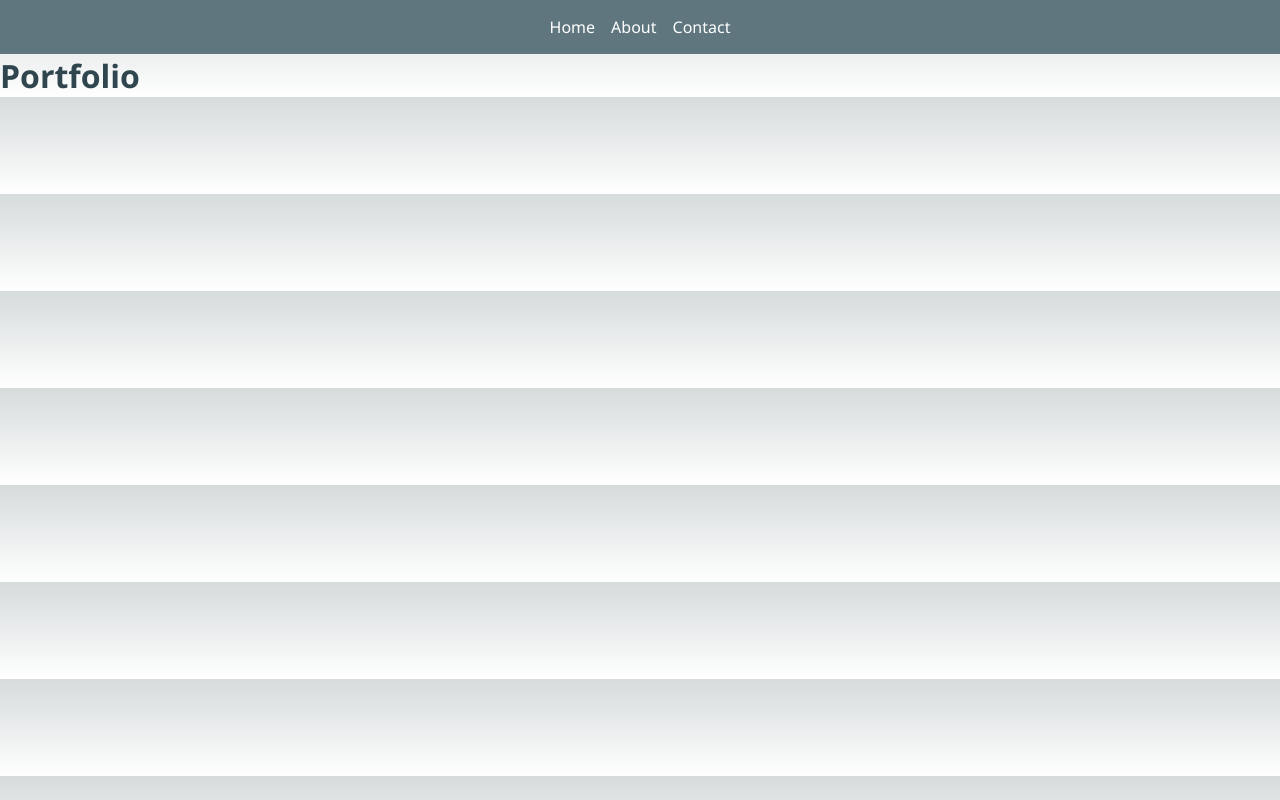
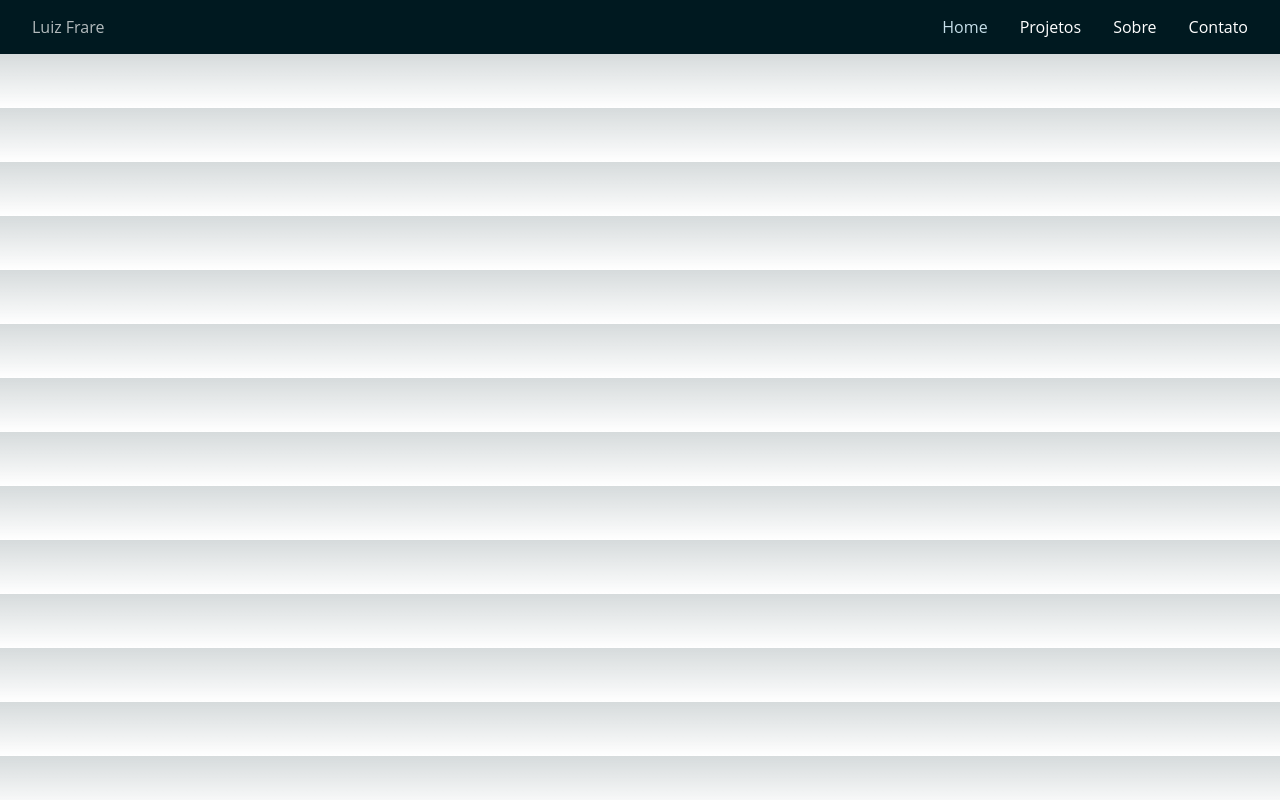
Before and after one commit to LuizFrare/luiz-portfolio, a Next.js app: page / in a window 1280 px wide. Built offline with nearby package versions, Linux system fonts and the light colour scheme.

Commit message:
feat: create menu icon

```diff
--- /dev/null
+++ b/src/app/Components/HamburguerIcon/index.tsx
@@ -0,0 +1,35 @@
+"use client";
+
+import React, { useState } from "react";
+import { Icon, MenuIcon } from "./styles";
+
+const MenuButton: React.FC = () => {
+  const [isMenuOpen, setIsMenuOpen] = useState(false);
+
+  const handleClick = () => {
+    setIsMenuOpen((prevState) => !prevState);
+  };
+
+  return (
+    <MenuIcon
+      className={`menu ${isMenuOpen ? "opened" : ""}`}
+      onClick={handleClick}
+      aria-label="Main Menu"
+      aria-expanded={isMenuOpen}
+    >
+      <Icon width="100" height="100" viewBox="0 0 100 100">
+        <path
+          className="line line1"
+          d="M 20,29.000046 H 80.000231 C 80.000231,29.000046 94.498839,28.817352 94.532987,66.711331 94.543142,77.980673 90.966081,81.670246 85.259173,81.668997 79.552261,81.667751 75.000211,74.999942 75.000211,74.999942 L 25.000021,25.000058"
+        />
+        <path className="line line2" d="M 20,50 H 80" />
+        <path
+          className="line line3"
+          d="M 20,70.999954 H 80.000231 C 80.000231,70.999954 94.498839,71.182648 94.532987,33.288669 94.543142,22.019327 90.966081,18.329754 85.259173,18.331003 79.552261,18.332249 75.000211,25.000058 75.000211,25.000058 L 25.000021,74.999942"
+        />
+      </Icon>
+    </MenuIcon>
+  );
+};
+
+export default MenuButton;
--- /dev/null
+++ b/src/app/Components/HamburguerIcon/styles.ts
@@ -0,0 +1,57 @@
+import styled from "styled-components";
+
+export const MenuIcon = styled.button`
+  display: none;
+  background-color: transparent;
+  border: none;
+  flex-direction: column;
+  justify-content: space-between;
+  width: 1.5625rem;
+  height: 1.25rem;
+  cursor: pointer;
+
+  @media (max-width: 768px) {
+    display: flex;
+    width: 3rem;
+    height: 3rem;
+  }
+`;
+
+export const Icon = styled.svg`
+  width: 100%;
+  height: 100%;
+  .line {
+    fill: none;
+    stroke: var(--white);
+    stroke-width: 6;
+    transition: stroke-dasharray 600ms cubic-bezier(0.4, 0, 0.2, 1),
+      stroke-dashoffset 600ms cubic-bezier(0.4, 0, 0.2, 1);
+  }
+  .line1 {
+    stroke-dasharray: 60 207;
+    stroke-width: 6;
+  }
+  .line2 {
+    stroke-dasharray: 60 60;
+    stroke-width: 6;
+  }
+  .line3 {
+    stroke-dasharray: 60 207;
+    stroke-width: 6;
+  }
+  .opened .line1 {
+    stroke-dasharray: 90 207;
+    stroke-dashoffset: -134;
+    stroke-width: 6;
+  }
+  .opened .line2 {
+    stroke-dasharray: 1 60;
+    stroke-dashoffset: -30;
+    stroke-width: 6;
+  }
+  .opened .line3 {
+    stroke-dasharray: 90 207;
+    stroke-dashoffset: -134;
+    stroke-width: 6;
+  }
+`;
--- a/src/app/Components/Header/index.tsx
+++ b/src/app/Components/Header/index.tsx
@@ -1,22 +1,24 @@
-// Importe as bibliotecas necessárias
-import React from 'react';
-import Link from 'next/link';
-import { HeaderWrapper } from './styles';
-import { HeaderProps } from './types';
+"use client";
+import React from "react";
+import Link from "next/link";
+import { HeaderWrapper, MenuList, MenuItem } from "./styles";
+import { HeaderProps } from "./types";
+import MenuButton from "../HamburguerIcon";
 
-// Crie o componente de header
 export default function Header(props: HeaderProps) {
   return (
     <HeaderWrapper>
-      <nav>
-        <ul>
-          {props.links.map((linkProps, index) => (
-            <li key={`link-${index}`}>
+      <div className="header-content">
+        <span>Luiz Frare</span>
+        <MenuButton />
+        <MenuList>
+          {props.links.map((linkProps) => (
+            <MenuItem key={linkProps.href}>
               <Link {...linkProps}>{linkProps.children}</Link>
-            </li>
+            </MenuItem>
           ))}
-        </ul>
-      </nav>
+        </MenuList>
+      </div>
     </HeaderWrapper>
   );
 }
--- a/src/app/Components/Header/styles.ts
+++ b/src/app/Components/Header/styles.ts
@@ -1,25 +1,64 @@
-"use client";
-
 import styled from "styled-components";
 
 export const HeaderWrapper = styled.header`
   display: flex;
+  align-items: center;
   justify-content: center;
-  align-items: center;
-  max-width: 85rem;
   font-weight: 500;
-  background-color: var(--hamilton-blue);
+  background-color: var(--gray-dark);
   width: 100%;
   color: var(--white);
-  padding: 1rem 0;
+  padding: 1rem 2rem;
 
-  nav {
-    ul {
-      display: flex;
-      gap: 1rem;
-      li {
-        list-style: none;
-      }
+  .header-content {
+    width: 100%;
+    max-width: 85rem;
+    display: flex;
+    justify-content: space-between;
+    align-items: center;
+    span {
+      opacity: 0.7;
     }
   }
+
+  @media (max-width: 768px) {
+    padding: 1rem 1.5rem;
+  }
 `;
+
+
+
+export const MenuList = styled.ul`
+  display: flex;
+  gap: 2rem;
+  list-style: none;
+  margin: 0;
+  padding: 0;
+
+  @media (max-width: 768px) {
+    display: none;
+    flex-direction: column;
+    position: absolute;
+    top: 4rem;
+    right: 2rem;
+    background-color: var(--gray-dark);
+    box-shadow: 0 2px 4px rgba(0, 0, 0, 0.2);
+    padding: 1rem;
+  }
+
+  &.open {
+    display: flex;
+  }
+`;
+
+export const MenuItem = styled.li`
+  color: white;
+  text-decoration: none;
+  &:first-child {
+    color: var(--gray-light);
+  }
+  &:hover {
+    opacity: 0.7;
+    transition: all 0.4s ease-in-out;
+  }
+`;
--- a/src/app/Components/index.ts
+++ b/src/app/Components/index.ts
@@ -1 +1,2 @@
 import Header from "./Header";
+import MenuButton from "./HamburguerIcon";
--- a/src/app/globals.css
+++ b/src/app/globals.css
@@ -1,16 +1,19 @@
 :root {
   --max-width: 1100px;
   --border-radius: 12px;
-  --font-mono: ui-monospace, Menlo, Monaco, 'Cascadia Mono', 'Segoe UI Mono',
-    'Roboto Mono', 'Oxygen Mono', 'Ubuntu Monospace', 'Source Code Pro',
-    'Fira Mono', 'Droid Sans Mono', 'Courier New', monospace;
+  --font-mono: ui-monospace, Menlo, Monaco, "Cascadia Mono", "Segoe UI Mono",
+    "Roboto Mono", "Oxygen Mono", "Ubuntu Monospace", "Source Code Pro",
+    "Fira Mono", "Droid Sans Mono", "Courier New", monospace;
 
   --foreground-rgb: 0, 0, 0;
   --background-start-rgb: 214, 219, 220;
   --background-end-rgb: 255, 255, 255;
 
-  --dark-gray: #30464E;
+  --dark-gray: #30464e;
   --hamilton-blue: #5f767f;
+  --gray-light: #c6dfe9;
+  --gray-mid: #4c626b;
+  --gray-dark: #001920;
   --white: #ffffff;
 
   --primary-glow: conic-gradient(
@@ -87,7 +90,7 @@ html,
 body {
   max-width: 100vw;
   overflow-x: hidden;
-  font-family: 'Segoe UI', Tahoma, Geneva, Verdana, sans-serif;
+  font-family: "Open Sans", Helvetica, Arial, Lucida, sans-serif;
 }
 
 body {
--- a/src/app/page.tsx
+++ b/src/app/page.tsx
@@ -1,17 +1,15 @@
-import Image from "next/image";
-import styles from "./page.module.css";
 import Header from "./Components/Header";
 
 export default function Home() {
   const headerLinks = [
     { href: "/", children: "Home" },
-    { href: "/about", children: "About" },
-    { href: "/contact", children: "Contact" },
+    { href: "/about", children: "Projetos" },
+    { href: "/about", children: "Sobre" },
+    { href: "/contact", children: "Contato" },
   ];
   return (
     <>
       <Header links={headerLinks} />
-      <h1>Portfolio</h1>
     </>
   );
 }
```
